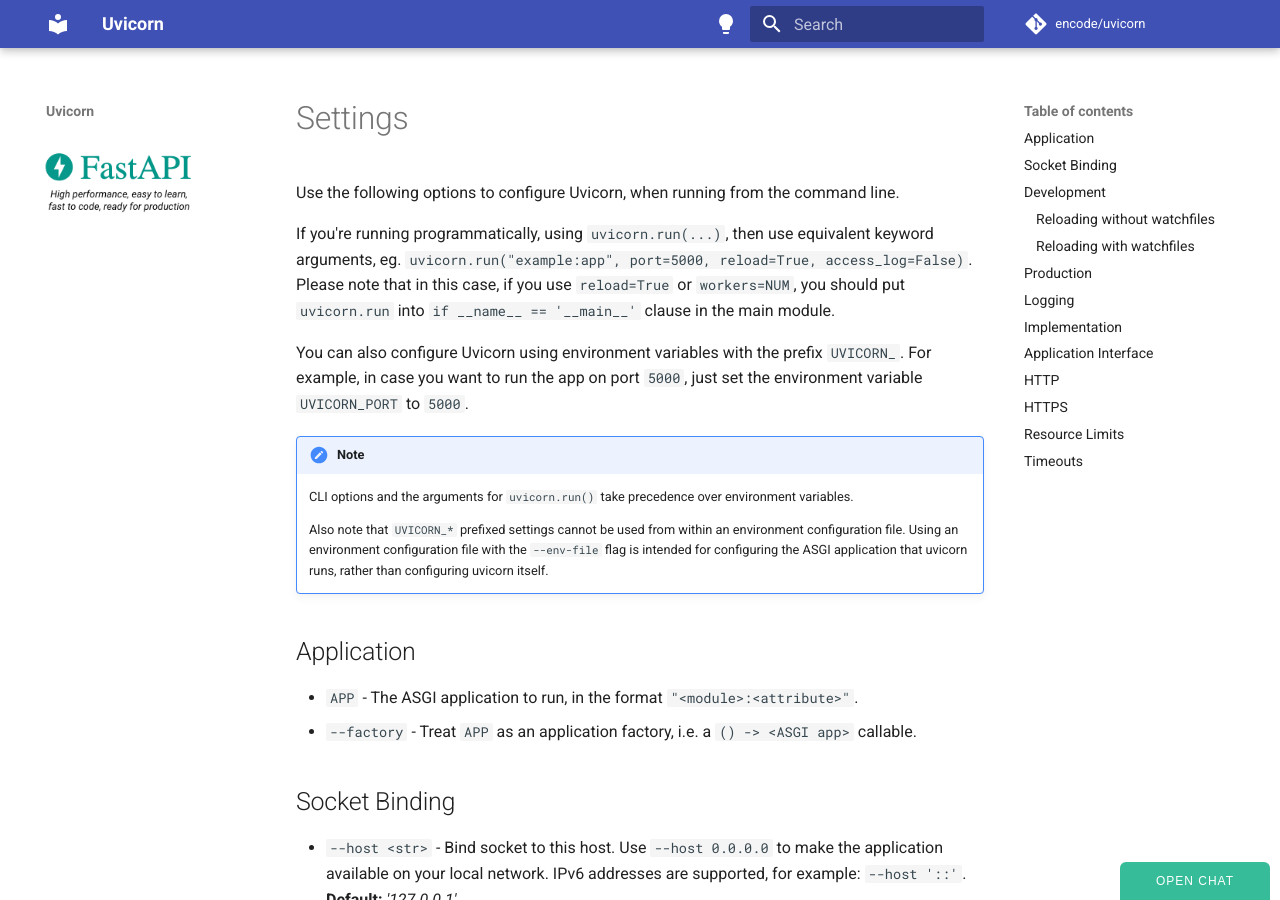
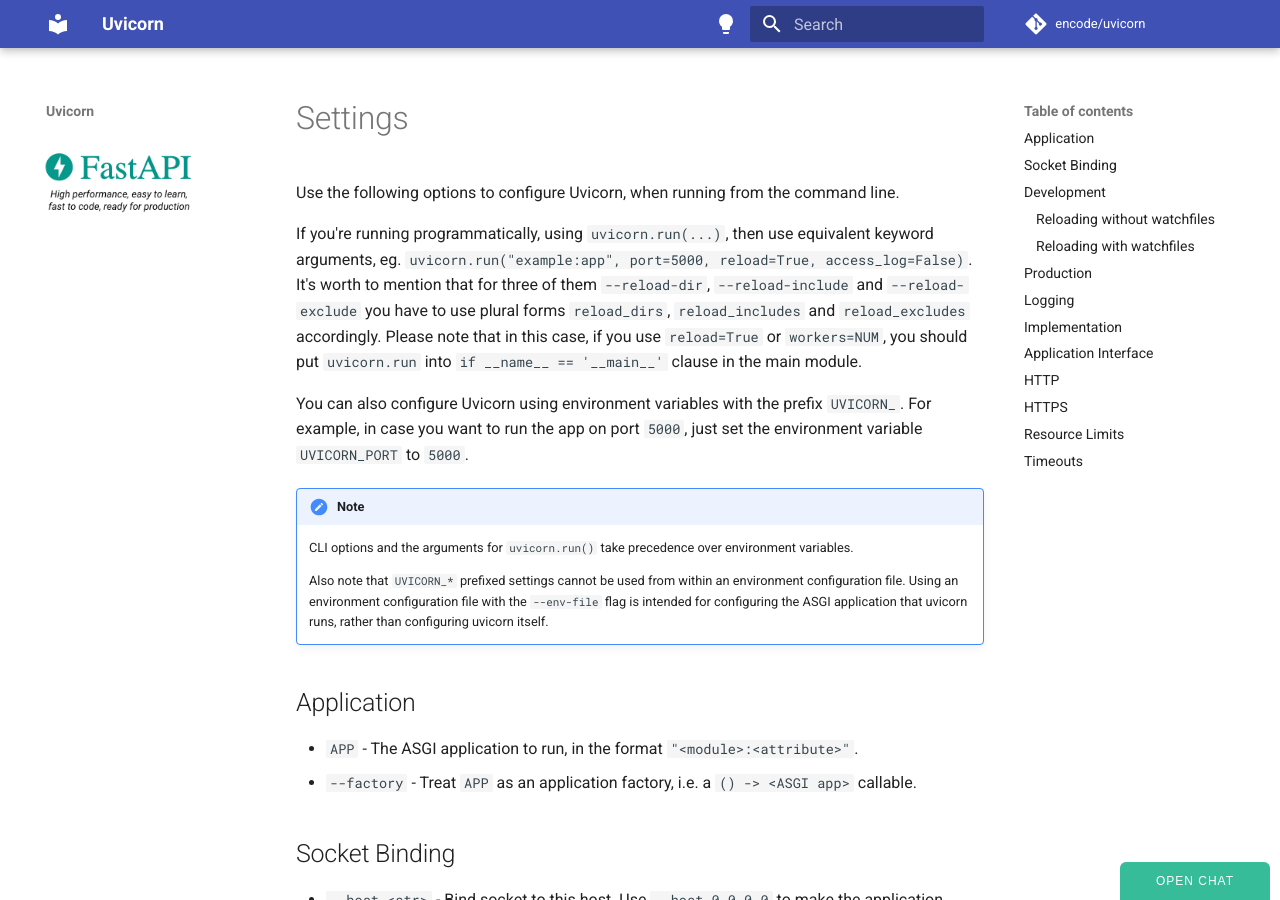
Before and after one commit to encode/uvicorn, an MkDocs documentation site: the page built from docs/settings.md, in a window 1280 px wide and 900 px high. Built offline with MkDocs 1.6.1 and Material for MkDocs 9.7.7, drawn with Linux system fonts in a browser that asks for light colours; comment, search, counter and statistics services are not loaded.

Commit message:
Fixed arguments mismatch in docs

```diff
--- a/docs/settings.md
+++ b/docs/settings.md
@@ -3,7 +3,7 @@
 Use the following options to configure Uvicorn, when running from the command line.
 
 If you're running programmatically, using `uvicorn.run(...)`, then use
-equivalent keyword arguments, eg. `uvicorn.run("example:app", port=5000, reload=True, access_log=False)`.
+equivalent keyword arguments, eg. `uvicorn.run("example:app", port=5000, reload=True, access_log=False)`. It's worth to mention that for three of them  `--reload-dir`, `--reload-include` and `--reload-exclude` you have to use plural forms `reload_dirs`, `reload_includes` and `reload_excludes` accordingly.
 Please note that in this case, if you use `reload=True` or `workers=NUM`,
 you should put `uvicorn.run` into `if __name__ == '__main__'` clause in the main module.
 
```
